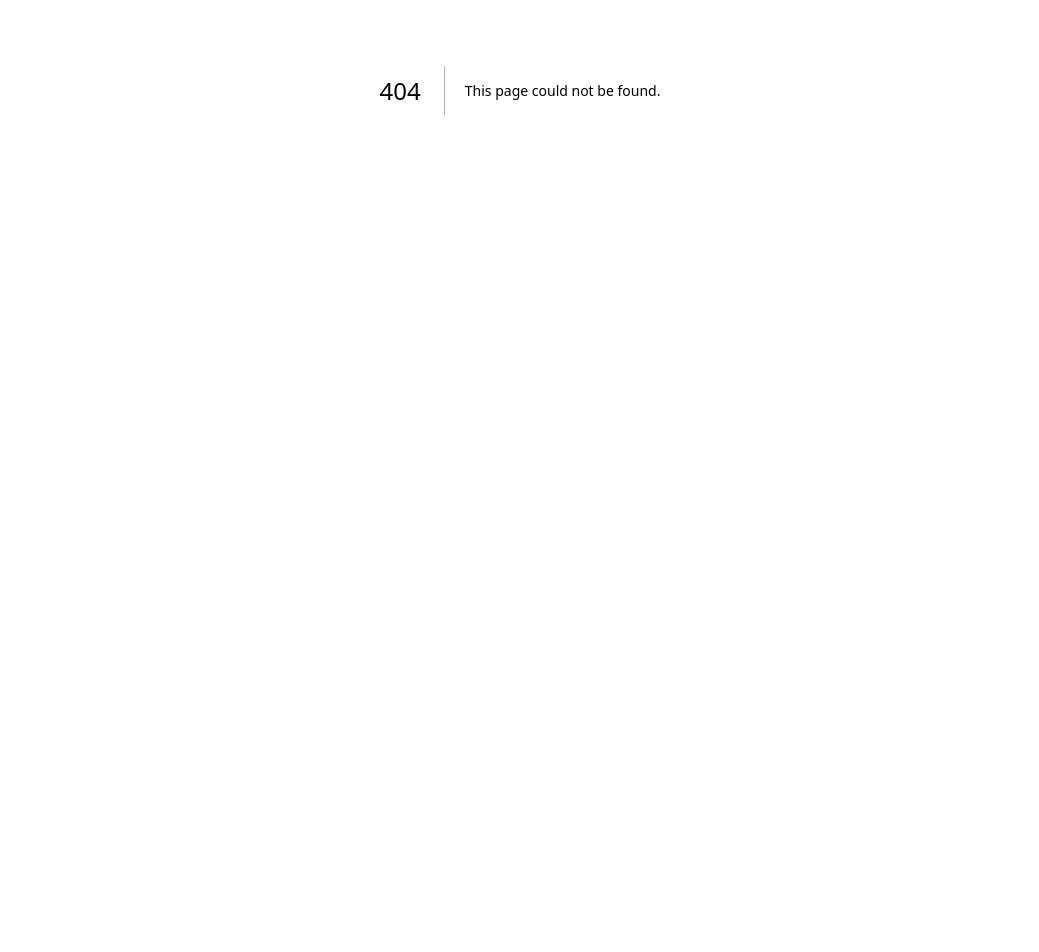
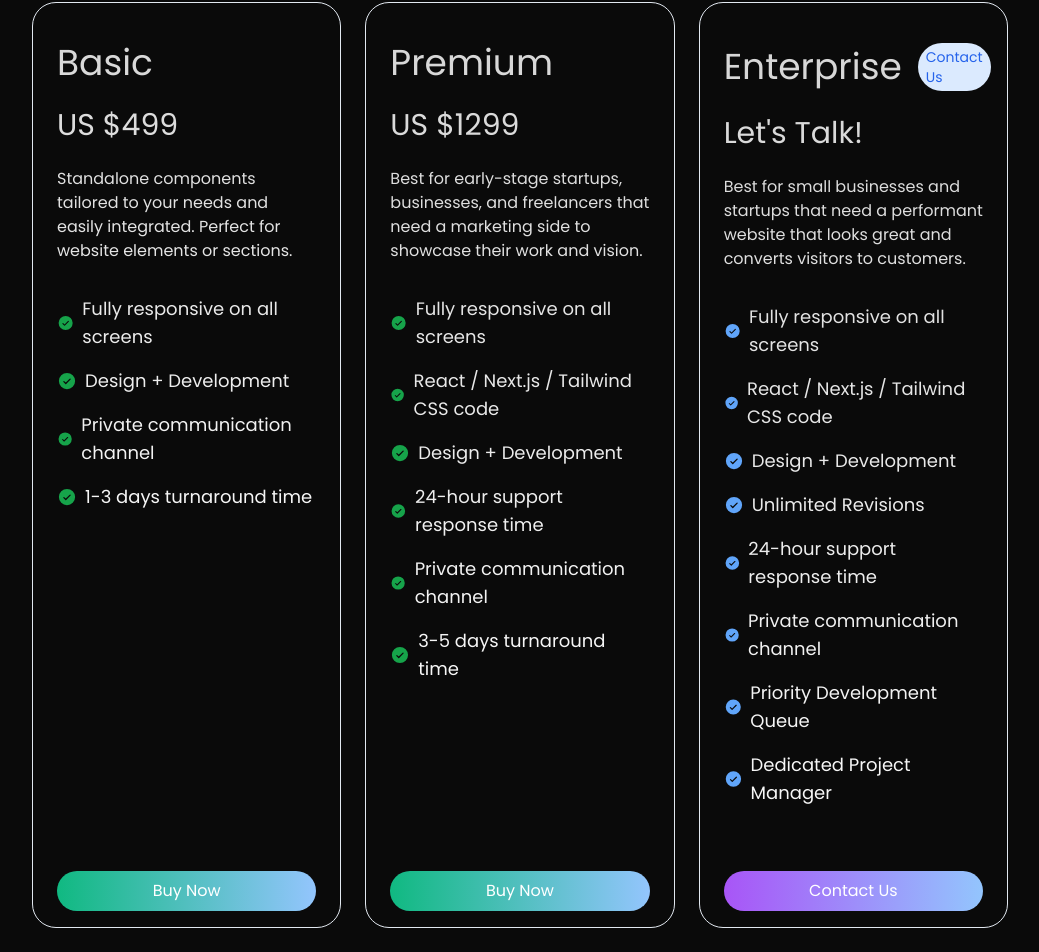
Before and after one commit to nnktz/digital-marketing-agency, a Next.js app: page /pricing in a window 1280 px wide. Before the commit this address had no page. Shown: the part 310-1262 px from the top of the page, without its empty margins (120-1159 px from the left). Before the commit the page ends 800 px from the top, so only its background shows below. Built offline with nearby package versions, Linux system fonts and the light colour scheme.

Commit message:
pricing page

```diff
--- /dev/null
+++ b/app/pricing/page.tsx
@@ -0,0 +1,147 @@
+import Link from 'next/link'
+import { PiCheckCircleFill } from 'react-icons/pi'
+
+import { Navbar } from '@/components/navbar'
+
+const plans = [
+  {
+    index: 0,
+    name: 'Basic',
+    price: 'US $499',
+    features: [
+      'Fully responsive on all screens',
+
+      'Design + Development',
+
+      'Private communication channel',
+      '1-3 days turnaround time',
+    ],
+    style:
+      'rounded-3xl py-10 bg-clip-text text-transparent bg-gradient-to-b from-neutral-300 to-neutral-50',
+    description:
+      'Standalone components tailored to your needs and easily integrated. Perfect for website elements or sections.',
+    button: 'Buy Now',
+  },
+  {
+    index: 1,
+    name: 'Premium',
+    price: 'US $1299',
+    features: [
+      'Fully responsive on all screens',
+      'React / Next.js / Tailwind CSS code',
+      'Design + Development',
+      '24-hour support response time',
+      'Private communication channel',
+      '3-5 days turnaround time',
+    ],
+    style:
+      ' rounded-3xl  py-10 bg-clip-text text-transparent bg-gradient-to-b from-neutral-300 to-neutral-50',
+    description:
+      'Best for early-stage startups, businesses, and freelancers that need a marketing side to showcase their work and vision.',
+    button: 'Buy Now',
+  },
+  {
+    index: 2,
+    name: 'Enterprise',
+    feature: 'Contact Us',
+    price: "Let's Talk!",
+    features: [
+      'Fully responsive on all screens',
+      'React / Next.js / Tailwind CSS code',
+      'Design + Development',
+      'Unlimited Revisions',
+      '24-hour support response time',
+      'Private communication channel',
+      'Priority Development Queue',
+      'Dedicated Project Manager',
+    ],
+    style:
+      'h-full rounded-3xl py-10 flex flex-col  bg-clip-text text-transparent bg-gradient-to-b from-neutral-300 to-neutral-50',
+    description:
+      'Best for small businesses and startups that need a performant website that looks great and converts visitors to customers.',
+    button: 'Contact Us',
+  },
+]
+
+const PricingPage = () => {
+  return (
+    <div className="relative w-full overflow-hidden bg-black/[0.96] antialiased md:items-center md:justify-center">
+      <Navbar />
+
+      <div className="flex flex-col items-center justify-center">
+        <div className="bg-opacity-50 bg-gradient-to-b from-neutral-50 to-neutral-500 bg-clip-text px-6 pb-10 text-center text-5xl text-slate-300 text-transparent md:pb-20">
+          Simple Pricing
+          <br />
+          Choose your plan
+        </div>
+
+        <div className="grid cursor-pointer items-start gap-6 px-6 pb-20 md:w-4/5 md:grid-cols-3 2xl:w-3/4">
+          {plans.map((plan, index) => (
+            <div
+              key={index}
+              className="flex h-full flex-col justify-between rounded-3xl border px-6"
+            >
+              <div className={plan.style}>
+                <div className="flex items-center text-4xl font-medium">
+                  {plan.name}
+                  {plan.feature === 'Contact Us' && (
+                    <div className="ml-4 items-center rounded-full bg-blue-100 px-2 py-1 text-sm font-medium text-blue-600">
+                      Contact Us
+                    </div>
+                  )}
+                </div>
+
+                <p className="pt-6 text-3xl">{plan.price}</p>
+
+                <p className="py-6">{plan.description}</p>
+
+                <ul>
+                  {plan.features.map((feature) => (
+                    <li key={feature} className="flex items-center space-x-2 py-2 text-lg">
+                      {plan.feature === 'Contact Us' ? (
+                        <PiCheckCircleFill className="mr-2 text-xl text-blue-400" />
+                      ) : (
+                        <PiCheckCircleFill className="mr-2 text-xl text-green-600" />
+                      )}
+
+                      {feature}
+                    </li>
+                  ))}
+                </ul>
+              </div>
+
+              <div className={plan.button}>
+                {index === 0 && (
+                  <Link
+                    href={'https://buy.stripe.com/6oEg1WdsibFr1EYbIK'}
+                    className="mx-auto my-4 flex w-full items-center justify-center rounded-3xl bg-gradient-to-r from-emerald-500 to-blue-300 py-2 text-white"
+                  >
+                    Buy Now
+                  </Link>
+                )}
+                {index === 1 && (
+                  <Link
+                    href={'https://buy.stripe.com/14k2b65ZQ8tf5Ve28c'}
+                    className="mx-auto my-4 flex w-full items-center justify-center rounded-3xl bg-gradient-to-r from-emerald-500 to-blue-300 py-2 text-white"
+                  >
+                    Buy Now
+                  </Link>
+                )}
+                {index === 2 && (
+                  <Link
+                    href={'/contact'}
+                    className="mx-auto my-4 flex w-full items-center justify-center rounded-3xl bg-gradient-to-r from-purple-500 to-blue-300 py-2 text-white"
+                  >
+                    Contact Us
+                  </Link>
+                )}
+              </div>
+            </div>
+          ))}
+        </div>
+      </div>
+    </div>
+  )
+}
+
+export default PricingPage
```
Also changed, not shown: components/navbar.tsx (+4 -4 lines).
